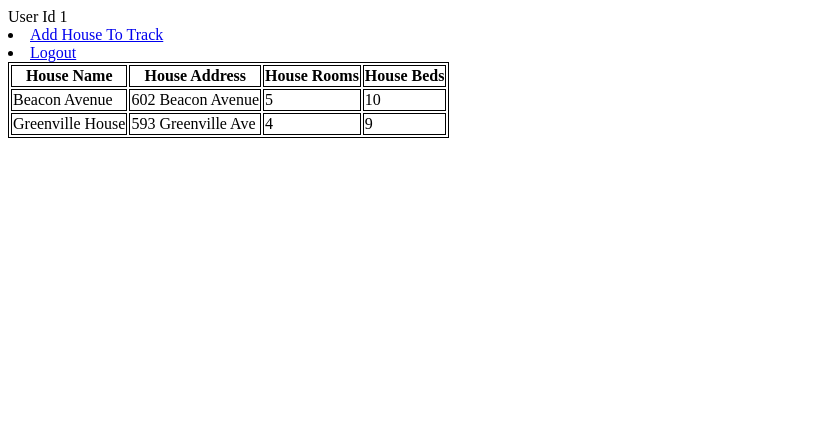
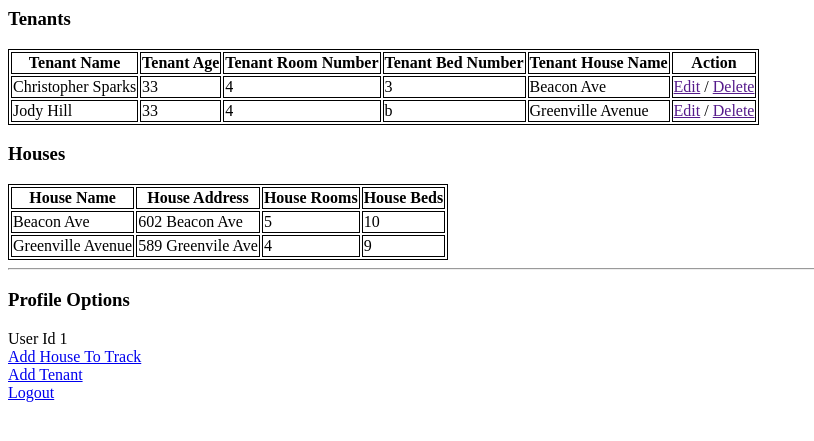
Before and after one commit to chrissparksnj/SoberHomer, a Flask app: page /dashboard in a window 1280 px wide. Shown: the top 441 px of the page, without its empty margins (0-814 px from the left). Run offline with Flask 2, Linux system fonts and the light colour scheme; a user stored in the database is signed in; data comes from the database, SQL or seed files in the repository; some libraries are stand-ins or nearby versions.

Commit message:
added tenants table to dashboard

```diff
--- a/app.py
+++ b/app.py
@@ -2,7 +2,10 @@
 from flask_sqlalchemy import SQLAlchemy
 from flask_login import UserMixin, login_user, LoginManager, login_required, logout_user, current_user
 from forms import *
-
+from wtforms_sqlalchemy.fields import QuerySelectField
+from flask_wtf import FlaskForm
+from wtforms import StringField, PasswordField, SubmitField, IntegerField
+from wtforms.validators import DataRequired, Length, EqualTo, Email
 
 
 app = Flask(__name__)
@@ -30,7 +33,7 @@
     def __repr__(self):
         return '<User %r>' % self.username
 
-class Houses(db.Model, UserMixin):
+class House(db.Model, UserMixin):
     id = db.Column(db.Integer, primary_key=True)
     user_id = db.Column(db.String(80), nullable=False)
     house_name = db.Column(db.String(80), nullable=False)
@@ -38,6 +41,28 @@
     house_rooms = db.Column(db.Integer, nullable=False)
     house_beds = db.Column(db.Integer, nullable=False)
 
+    def __repr__(self):
+        return self.house_name
+
+class Tenant(db.Model, UserMixin):
+    id = db.Column(db.Integer, primary_key=True)
+    user_id = db.Column(db.String(80), nullable=False)
+    name = db.Column(db.String(80), nullable=False)
+    age = db.Column(db.Integer, nullable=False)
+    house_name = db.Column(db.String(80), nullable=False)
+    room_number = db.Column(db.String(80), nullable=False)
+    bed_number = db.Column(db.String(80), nullable=False)
+
+
+def choice_query():
+    return House.query
+
+class TenantForm(FlaskForm):
+    name = StringField(label="House Name", validators=[DataRequired()])
+    age = StringField(label="House Address", validators=[DataRequired()])
+    room_number = StringField(label="Number Of Beds", validators=[DataRequired()])
+    bed_number = StringField(label="Number Of Beds", validators=[DataRequired()])
+    house_name = QuerySelectField(query_factory=choice_query, allow_blank=False, get_label="house_name")
 
 @app.route("/")
 def index():
@@ -50,8 +75,9 @@
 @app.route("/dashboard")
 @login_required
 def dashboard():
-    houses = Houses.query.filter_by(user_id=current_user.id).all()
-    return render_template("/user/dashboard.html", houses=houses)
+    tenants = Tenant.query.filter_by(user_id=current_user.id).all()
+    houses = House.query.filter_by(user_id=current_user.id).all()
+    return render_template("/user/dashboard.html", houses=houses, tenants=tenants)
 
 
 @app.route("/addhouse", methods=['GET', 'POST'])
@@ -64,13 +90,38 @@
         houseBeds = form.houseBeds.data
         houseName = form.houseName.data
         houseRooms = form.houseRooms.data
-        house = Houses(user_id=user, house_address=houseAddress, house_rooms=houseRooms, house_beds=houseBeds, house_name=houseName)
+        house = House(user_id=user, house_address=houseAddress, house_rooms=houseRooms, house_beds=houseBeds, house_name=houseName)
         db.session.add(house)
         db.session.commit()
         flash("House Added")
         return redirect(url_for("dashboard"))
 
     return render_template("/house/addhouse.html", form=form)
+
+@app.route("/addtenant", methods=['GET', 'POST'])
+@login_required
+def addtenant():
+    form = TenantForm()
+    if form.validate_on_submit():
+        user = current_user.id
+        name = form.name.data
+        age = form.age.data
+        room_number = form.room_number.data
+        house_name = form.house_name.data
+        bed_number = form.bed_number.data
+        tenant = Tenant(user_id=str(user), bed_number=bed_number, name=str(name), age=age, room_number=str(room_number), house_name=str(house_name))
+        db.session.add(tenant)
+        db.session.commit()
+        flash("tenant added")
+        return redirect(url_for("dashboard"))
+
+    return render_template("/house/addtenant.html", form=form)
+
+
+
+
+
+
 ################################################
 ############## LOGIN/LOGOUT STUFF ##############
 ################################################
--- a/templates/user/dashboard.html
+++ b/templates/user/dashboard.html
@@ -14,9 +14,7 @@
 <!-- --------------------------------------------- -->
 
 
-User Id {{ current_user.id }}
-<li><a href="/addhouse">Add House To Track</a></li>
-<li><a href="/logout">Logout</a></li>
+
 
 
 <!-- --------------------------------------------- -->
@@ -30,7 +28,33 @@
   }
 </style>
 
+{% if tenants is defined and tenants | length > 0 %}
+<h3>Tenants</h3>
+<table>
+  <tr>
+    <th>Tenant Name</th>
+    <th>Tenant Age</th>
+    <th>Tenant Room Number</th>
+    <th>Tenant Bed Number</th>
+    <th>Tenant House Name</th>
+    <th>Action</th>
+  </tr>
+
+  {% for tenant in tenants %}
+  <tr>
+
+    <td>{{tenant.name}}</td>
+    <td>{{tenant.age}}</td>
+    <td>{{tenant.room_number}}</td>
+    <td>{{tenant.bed_number}}</td>
+    <td>{{tenant.house_name}}</td>
+    <td><a href=''>Edit</a> / <a href=''>Delete</a></td>
+  </tr>
+  {% endfor %}
+  {%endif%}
+</table>
 {% if houses is defined and houses|length > 0 %}
+<h3>Houses </h3>
 <table>
   <tr>
     <th>House Name</th>
@@ -49,14 +73,14 @@
   </tr>
   {% endfor %}
   {%endif%}
-
-
-
 </table>
-
-
 <!-- --------------------------------------------- -->
-
+<hr>
+<h3>Profile Options</h3>
+User Id {{ current_user.id }} <br>
+<a href="/addhouse">Add House To Track</a> <br>
+<a href="/addtenant">Add Tenant</a> <br>
+<a href="/logout">Logout</a> <br>
 
 
 {% endblock %}
```
Also changed, not shown: templates/house/addtenant.html (added, +11 -0 lines), forms.py (line endings or trailing spaces), test.db.
